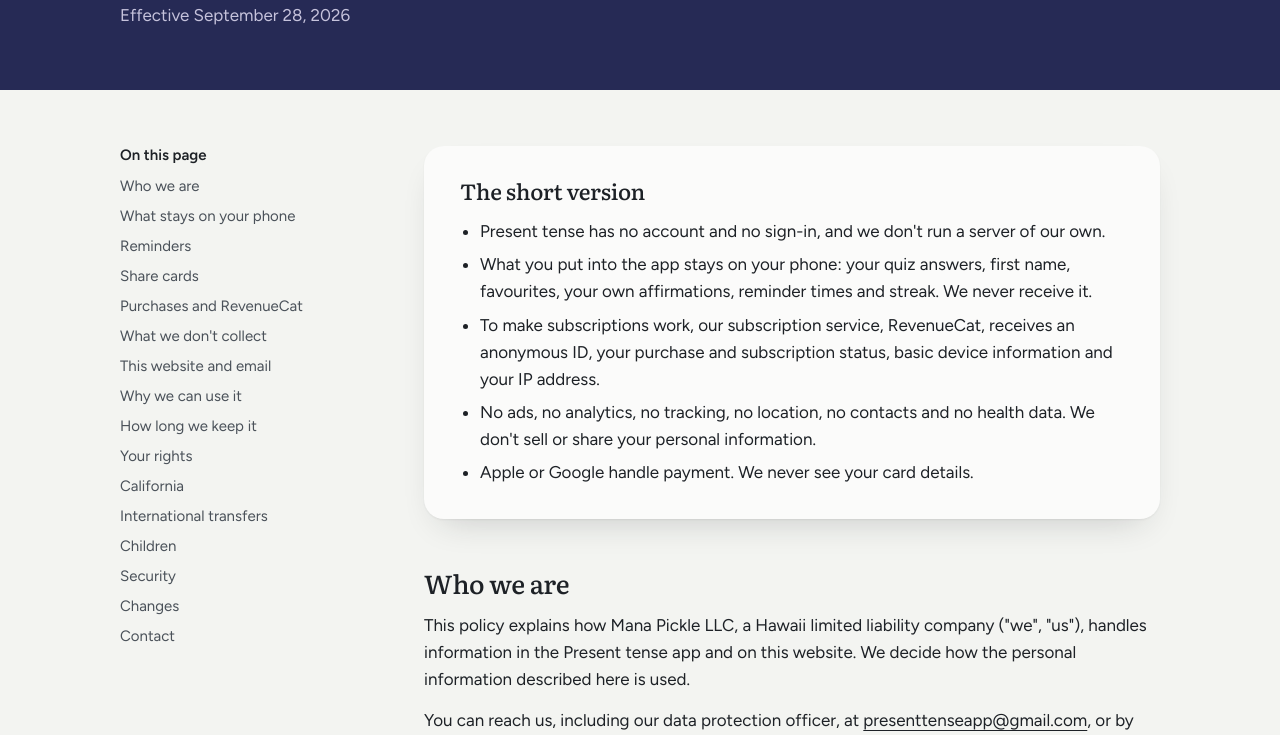
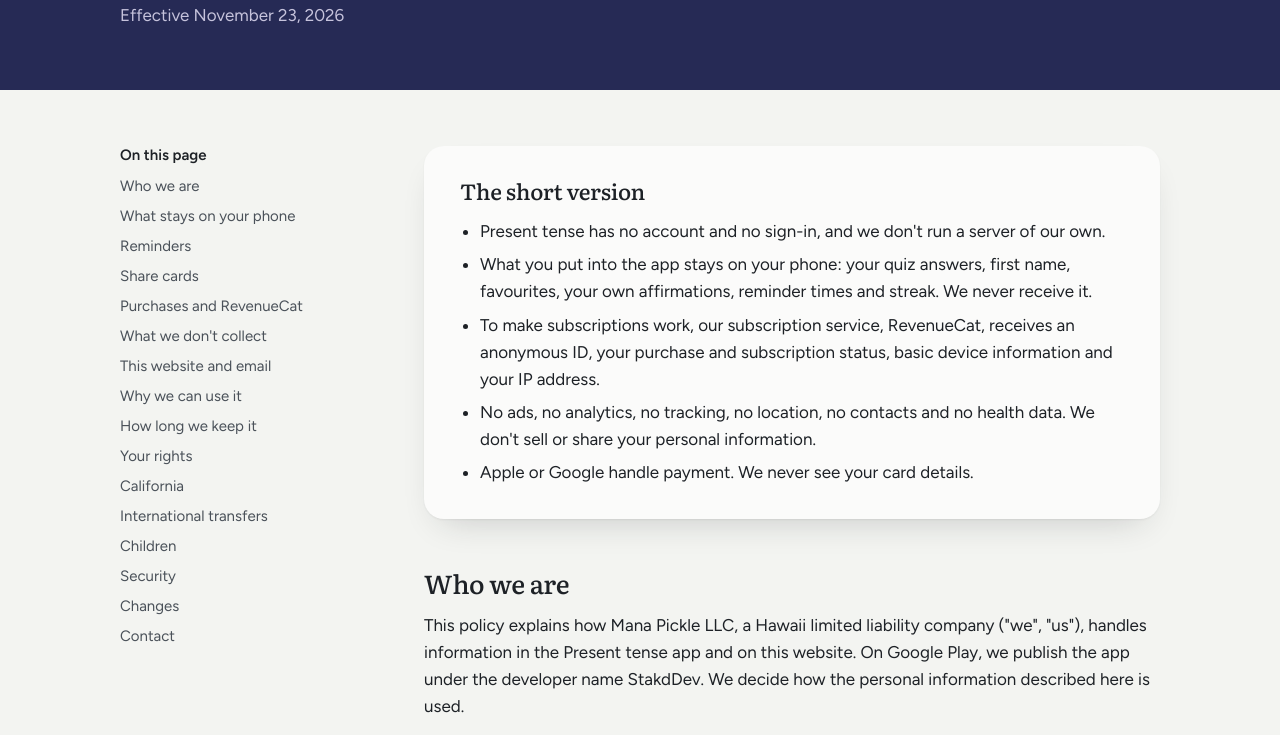
Before and after one commit to romdata404/present-tense, a plain HTML site: page privacy.html in a window 1280 px wide. Shown: the part 190-925 px from the top of the page. Drawn offline with Linux system fonts and the light colour scheme.

Commit message:
Name StakdDev as the Google Play developer in privacy and terms
Present tense will be published from the StakdDev organisation account on
Google Play. Google wants the privacy policy to name the entity behind the
listing, so both pages now say Mana Pickle LLC publishes the app there
under the developer name StakdDev. Effective dates move to November 23,
2026. Nothing else changed.

Co-Authored-By: Claude Opus 5.5 <noreply@anthropic.com>

```diff
--- a/privacy.html
+++ b/privacy.html
@@ -120,7 +120,7 @@
     </header>
     <div class="page-title">
       <h1>Privacy policy</h1>
-      <p>Effective September 28, 2026</p>
+      <p>Effective November 23, 2026</p>
     </div>
   </div>
 </div>
@@ -161,7 +161,7 @@
     </section>
 
     <h2 id="who">Who we are</h2>
-    <p>This policy explains how Mana Pickle LLC, a Hawaii limited liability company ("we", "us"), handles information in the Present tense app and on this website. We decide how the personal information described here is used.</p>
+    <p>This policy explains how Mana Pickle LLC, a Hawaii limited liability company ("we", "us"), handles information in the Present tense app and on this website. On Google Play, we publish the app under the developer name StakdDev. We decide how the personal information described here is used.</p>
     <p>You can reach us, including our data protection officer, at <a href="mailto:presenttenseapp@gmail.com">presenttenseapp@gmail.com</a>, or by post:</p>
     <address>Mana Pickle LLC<br>P.O. Box 4865<br>Kailua-Kona, HI 96745<br>United States</address>
     <p>We offer Present tense in the United States, Canada, Australia, New Zealand and Singapore. It is not offered in the United Kingdom or the European Economic Area.</p>
```
Also changed, not shown: terms.html (+2 -2 lines).
